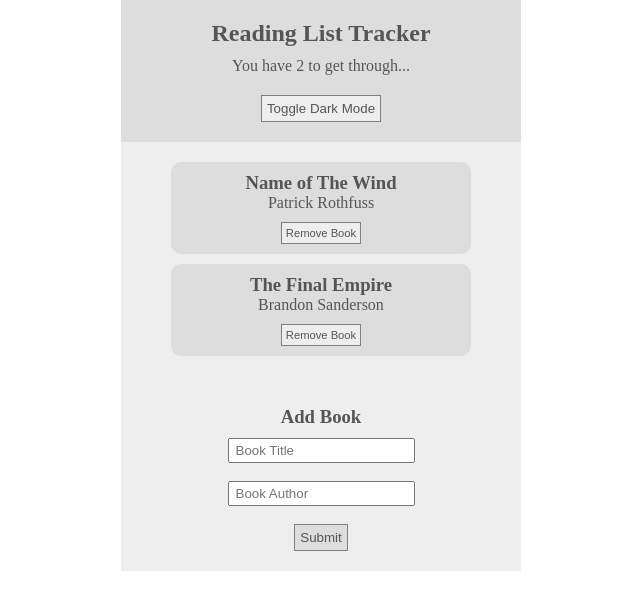
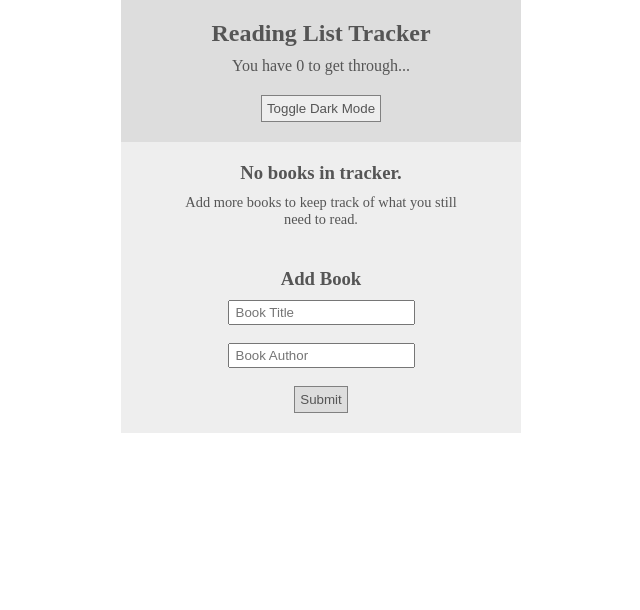
Before and after one commit to Karnveer-Grewal/reading-list-tracker, a React (Vite) app: page / in a window 1280 px wide. Shown: the top 610 px of the page, without its empty margins (319-959 px from the left). Built offline with nearby package versions, Linux system fonts and the light colour scheme.

Commit message:
added BookReducer to manage state

```diff
--- a/src/components/BookDetails.jsx
+++ b/src/components/BookDetails.jsx
@@ -4,7 +4,7 @@
 
 const BookDetails = (props) => {
   const { title, author, id } = props;
-  const { removeBook } = useContext(BookContext);
+  const { dispatch } = useContext(BookContext);
   const { isLightTheme, light, dark } = useContext(ThemeContext);
   const theme = isLightTheme ? light : dark;
 
@@ -15,7 +15,7 @@
       <button
         className='delete-button'
         style={{ background: theme.bg, color: theme.syntax }}
-        onClick={() => removeBook(id)}
+        onClick={() => dispatch({ type: 'REMOVE_BOOK', id })}
       >
         Remove Book
       </button>
--- a/src/components/BookForm.jsx
+++ b/src/components/BookForm.jsx
@@ -3,7 +3,7 @@
 import { ThemeContext } from '../contexts/ThemeContext';
 
 const BookForm = () => {
-  const { addBook, books } = useContext(BookContext);
+  const { dispatch, books } = useContext(BookContext);
   const { isLightTheme, light, dark } = useContext(ThemeContext);
 
   const [title, setTitle] = useState('');
@@ -14,7 +14,16 @@
   const handleSubmit = (e) => {
     e.preventDefault();
     const id = books.length + 1;
-    addBook(title, author, id);
+    dispatch({
+      type: 'ADD_BOOK',
+      book: {
+        title,
+        author,
+        id,
+      },
+    });
+    setTitle('');
+    setAuthor('');
   };
 
   return (
--- a/src/contexts/BookContext.jsx
+++ b/src/contexts/BookContext.jsx
@@ -1,26 +1,13 @@
-import { createContext, useState } from 'react';
+import { createContext, useReducer } from 'react';
+import { bookReducer } from '../reducers/BookReducer';
 
 export const BookContext = createContext();
 
 const BookContextProvider = ({ children }) => {
-  const booksObj = [
-    { title: 'Name of The Wind', author: 'Patrick Rothfuss', id: 1 },
-    { title: 'The Final Empire', author: 'Brandon Sanderson', id: 2 },
-  ];
-
-  const [books, setBooks] = useState(booksObj);
-
-  const addBook = (title, author, id) => {
-    console.log('added');
-    setBooks((prevBooks) => [...prevBooks, { title, author, id }]);
-  };
-
-  const removeBook = (id) => {
-    setBooks((prevBooks) => prevBooks.filter((book) => book.id !== id));
-  };
+  const [books, dispatch] = useReducer(bookReducer, []);
 
   return (
-    <BookContext.Provider value={{ books, addBook, removeBook }}>
+    <BookContext.Provider value={{ books, dispatch }}>
       {children}
     </BookContext.Provider>
   );
--- /dev/null
+++ b/src/reducers/BookReducer.jsx
@@ -0,0 +1,17 @@
+export const bookReducer = (state, action) => {
+  switch (action.type) {
+    case 'ADD_BOOK':
+      return [
+        ...state,
+        {
+          title: action.book.title,
+          author: action.book.author,
+          id: action.book.id,
+        },
+      ];
+    case 'REMOVE_BOOK':
+      return state.filter((book) => book.id !== action.id);
+    default:
+      return state;
+  }
+};
```
